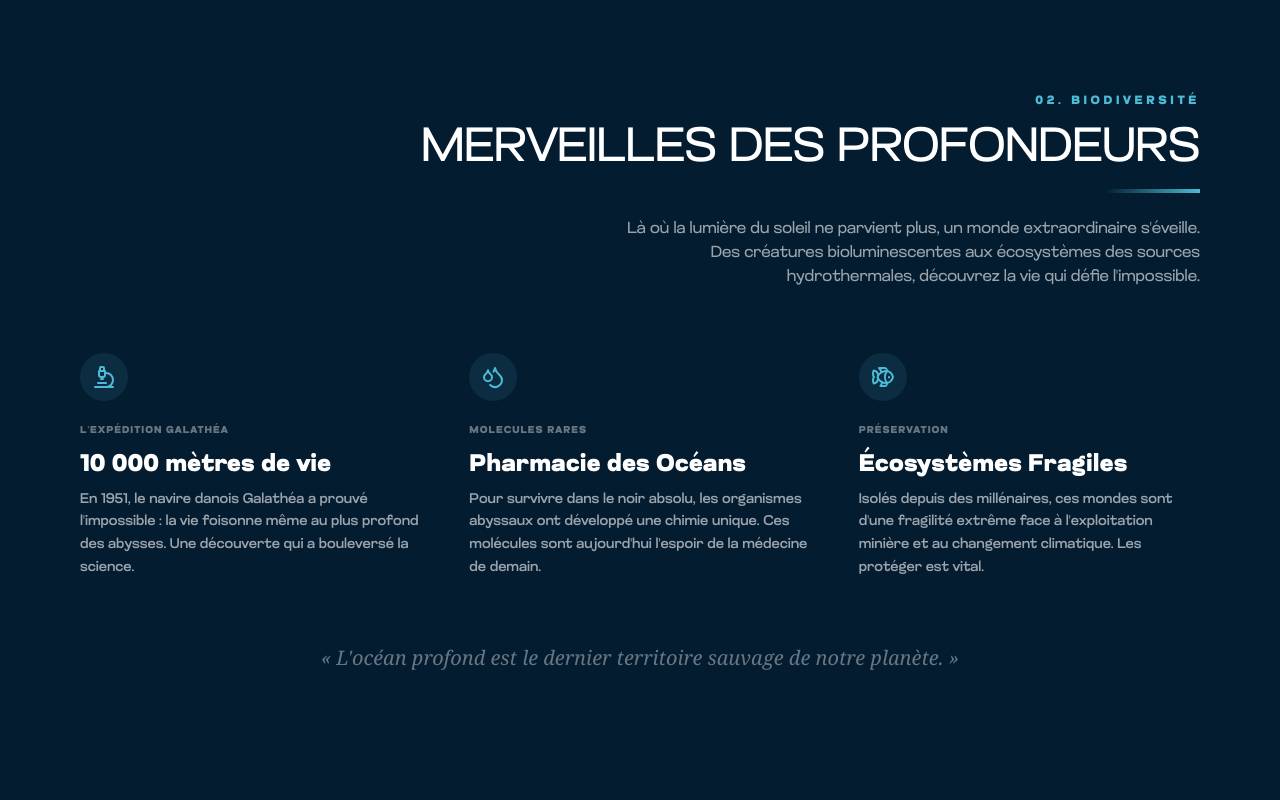
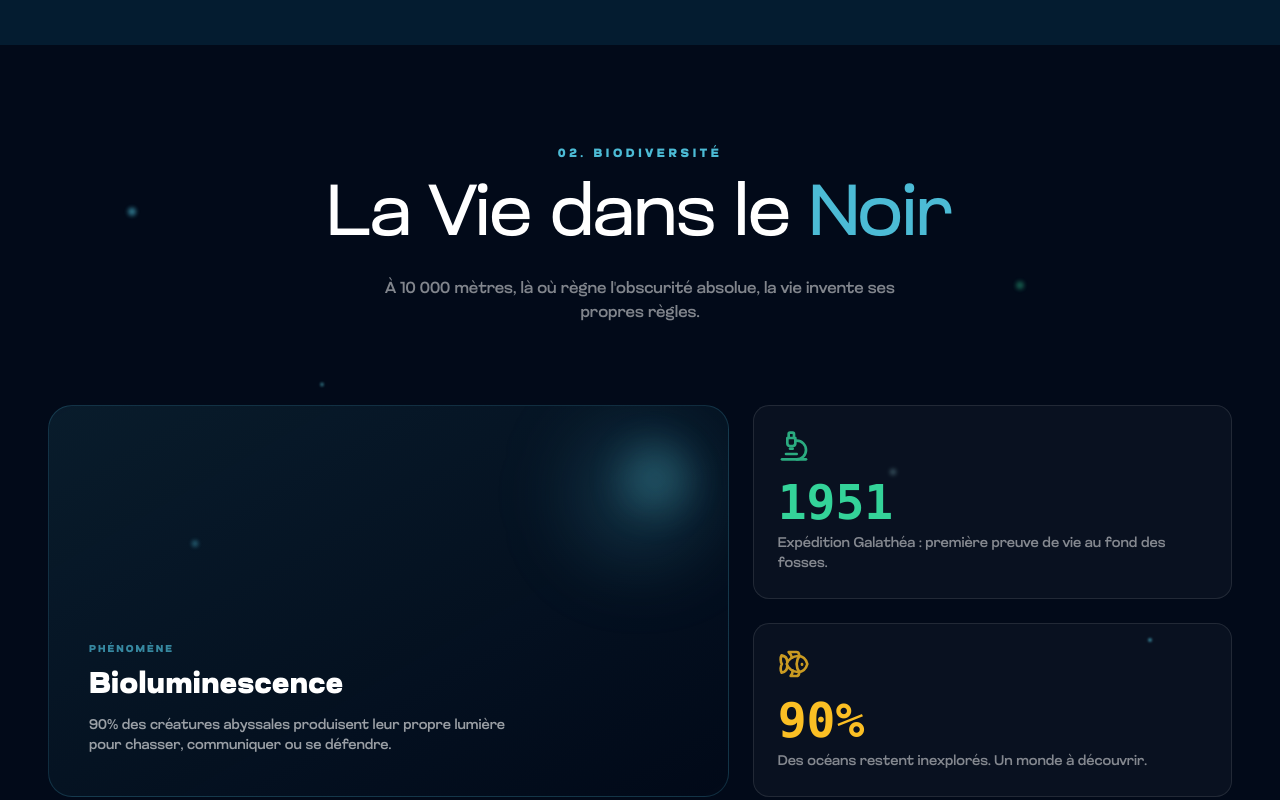
Before and after one commit to KillianGil/reaco-site-abysse, a Next.js app: page /visiter in a window 1280 px wide. Shown: the part 1420-2220 px from the top of the page. Built offline with nearby package versions, Linux system fonts and the light colour scheme.

Commit message:
optimisation V5

```diff
--- a/src/app/visiter/page.tsx
+++ b/src/app/visiter/page.tsx
@@ -4,7 +4,7 @@ import { Navbar, Footer } from "@/components/UI";
 import { useEffect, useRef } from "react";
 import gsap from "gsap";
 import { ScrollTrigger } from "gsap/ScrollTrigger";
-import { Anchor, Ship, Globe, Microscope, Radio, Database, ShieldAlert, Fish, Droplets } from "lucide-react";
+import { Anchor, Ship, Globe, Microscope, Radio, Database, ShieldAlert, Fish } from "lucide-react";
 
 gsap.registerPlugin(ScrollTrigger);
 
@@ -191,68 +191,65 @@ export default function ExpositionsPage() {
                     </div>
                 </section>
 
-                {/* ZONE 2: BIODIVERSITÉ & ABYSSES */}
-                <section className="px-4 md:px-20 max-w-7xl mx-auto w-full relative py-8 md:py-12">
-                    {/* Organic wave decoration */}
+                {/* ZONE 2: BIODIVERSITÉ - Design immersif bioluminescent */}
+                <section className="relative py-16 md:py-24 overflow-hidden">
+                    {/* Background atmosphérique */}
+                    <div className="absolute inset-0 bg-[#020A19]" />
+                    <div className="absolute inset-0 bg-[radial-gradient(ellipse_at_center,_#4CBBD5/8_0%,_transparent_70%)]" />
 
-
-                    <div className="section-header mb-10 md:mb-16 relative z-10 text-left md:text-right">
-                        <span className="text-[#4CBBD5] text-[10px] md:text-xs font-bold tracking-[0.3em] uppercase block mb-3 md:mb-4">02. BIODIVERSITÉ</span>
-                        <h3 className="text-3xl md:text-5xl font-light uppercase">
-                            Merveilles des Profondeurs
-                        </h3>
-                        <div className="h-1 w-16 md:w-24 bg-gradient-to-r md:bg-gradient-to-l from-[#4CBBD5] to-transparent mt-3 md:mt-4 md:ml-auto" />
-                        <p className="mt-4 md:mt-6 text-white/60 max-w-xl md:ml-auto leading-relaxed text-sm md:text-base font-light">
-                            Là où la lumière du soleil ne parvient plus, un monde extraordinaire s&apos;éveille.
-                            Des créatures bioluminescentes aux écosystèmes des sources hydrothermales,
-                            découvrez la vie qui défie l&apos;impossible.
-                        </p>
+                    {/* Particules bioluminescentes */}
+                    <div className="absolute inset-0 overflow-hidden pointer-events-none">
+                        <div className="bio-particle absolute top-[20%] left-[10%] w-2 h-2 bg-[#4CBBD5] rounded-full blur-[2px] opacity-60" />
+                        <div className="bio-particle absolute top-[40%] left-[25%] w-1 h-1 bg-cyan-300 rounded-full blur-[1px] opacity-40" />
+                        <div className="bio-particle absolute top-[60%] left-[15%] w-1.5 h-1.5 bg-[#4CBBD5] rounded-full blur-[2px] opacity-50" />
+                        <div className="bio-particle absolute top-[30%] right-[20%] w-2 h-2 bg-emerald-400 rounded-full blur-[2px] opacity-40" />
+                        <div className="bio-particle absolute top-[70%] right-[10%] w-1 h-1 bg-[#4CBBD5] rounded-full blur-[1px] opacity-60" />
+                        <div className="bio-particle absolute top-[50%] right-[30%] w-1.5 h-1.5 bg-cyan-200 rounded-full blur-[2px] opacity-30" />
                     </div>
 
-                    <div className="grid grid-cols-1 md:grid-cols-3 gap-8 md:gap-12">
-                        {[
-                            {
-                                icon: Microscope,
-                                title: "10 000 mètres de vie",
-                                subtitle: "L'EXPÉDITION GALATHÉA",
-                                desc: "En 1951, le navire danois Galathéa a prouvé l'impossible : la vie foisonne même au plus profond des abysses. Une découverte qui a bouleversé la science.",
-                                detail: "1951"
-                            },
-                            {
-                                icon: Droplets,
-                                title: "Pharmacie des Océans",
-                                subtitle: "MOLECULES RARES",
-                                desc: "Pour survivre dans le noir absolu, les organismes abyssaux ont développé une chimie unique. Ces molécules sont aujourd'hui l'espoir de la médecine de demain.",
-                                detail: "Recherche"
-                            },
-                            {
-                                icon: Fish,
-                                title: "Écosystèmes Fragiles",
-                                subtitle: "PRÉSERVATION",
-                                desc: "Isolés depuis des millénaires, ces mondes sont d'une fragilité extrême face à l'exploitation minière et au changement climatique. Les protéger est vital.",
-                                detail: "Urgence"
-                            }
-                        ].map((card, i) => (
-                            <div key={i} className="group flex flex-col items-start gap-4">
-                                {/* Minimalist Icon */}
-                                <div className="w-12 h-12 flex items-center justify-center rounded-full bg-[#4CBBD5]/10 text-[#4CBBD5] group-hover:bg-[#4CBBD5] group-hover:text-[#020A19] transition-all duration-300">
-                                    <card.icon className="w-6 h-6" strokeWidth={2} />
+                    <div className="relative z-10 px-4 md:px-12 max-w-7xl mx-auto">
+                        {/* Header centré */}
+                        <div className="text-center mb-12 md:mb-20">
+                            <span className="text-[#4CBBD5] text-[10px] md:text-xs font-bold tracking-[0.3em] uppercase">02. BIODIVERSITÉ</span>
+                            <h3 className="text-4xl md:text-6xl lg:text-7xl font-light mt-4 mb-6">
+                                La Vie dans le <span className="text-[#4CBBD5]">Noir</span>
+                            </h3>
+                            <p className="text-white/50 max-w-lg mx-auto text-sm md:text-base">
+                                À 10 000 mètres, là où règne l&apos;obscurité absolue, la vie invente ses propres règles.
+                            </p>
+                        </div>
+
+                        {/* Bento Grid asymétrique */}
+                        <div className="grid grid-cols-1 md:grid-cols-12 gap-4 md:gap-6">
+                            {/* Grande carte - Bioluminescence */}
+                            <div className="md:col-span-7 group relative bg-gradient-to-br from-[#4CBBD5]/10 to-transparent rounded-3xl p-8 md:p-10 border border-[#4CBBD5]/20 hover:border-[#4CBBD5]/40 transition-all duration-500 overflow-hidden min-h-[280px] flex flex-col justify-end">
+                                <div className="absolute top-6 right-6 w-24 h-24 md:w-32 md:h-32 bg-[#4CBBD5]/20 rounded-full blur-[40px] group-hover:bg-[#4CBBD5]/30 transition-all duration-700" />
+                                <div className="absolute top-10 right-10 w-12 h-12 md:w-16 md:h-16 bg-cyan-300/30 rounded-full blur-[20px] animate-pulse" />
+
+                                <div className="relative z-10">
+                                    <span className="text-[10px] font-bold tracking-[0.2em] text-[#4CBBD5]/70 uppercase">Phénomène</span>
+                                    <h4 className="text-2xl md:text-3xl font-bold text-white mt-2 mb-3">Bioluminescence</h4>
+                                    <p className="text-white/60 text-sm max-w-md">90% des créatures abyssales produisent leur propre lumière pour chasser, communiquer ou se défendre.</p>
+                                </div>
+                            </div>
+
+                            {/* Colonne droite - 2 cartes empilées */}
+                            <div className="md:col-span-5 flex flex-col gap-4 md:gap-6">
+                                {/* Stat card */}
+                                <div className="group relative bg-white/[0.03] rounded-2xl p-6 border border-white/10 hover:border-emerald-500/30 transition-all duration-300 flex-1">
+                                    <Microscope className="w-8 h-8 text-emerald-400 mb-4 opacity-80" />
+                                    <div className="text-4xl md:text-5xl font-mono font-bold text-emerald-400 mb-2">1951</div>
+                                    <p className="text-white/50 text-sm">Expédition Galathéa : première preuve de vie au fond des fosses.</p>
                                 </div>
 
-                                <div className="space-y-2">
-                                    <span className="text-[10px] font-bold tracking-widest text-white/40 uppercase">{card.subtitle}</span>
-                                    <h3 className="text-xl md:text-2xl font-bold text-white leading-tight group-hover:text-[#4CBBD5] transition-colors">{card.title}</h3>
-                                    <p className="text-sm text-white/60 leading-relaxed max-w-sm">{card.desc}</p>
+                                {/* Fact card */}
+                                <div className="group relative bg-white/[0.03] rounded-2xl p-6 border border-white/10 hover:border-amber-500/30 transition-all duration-300 flex-1">
+                                    <Fish className="w-8 h-8 text-amber-400 mb-4 opacity-80" />
+                                    <div className="text-4xl md:text-5xl font-mono font-bold text-amber-400 mb-2">90%</div>
+                                    <p className="text-white/50 text-sm">Des océans restent inexplorés. Un monde à découvrir.</p>
                                 </div>
                             </div>
-                        ))}
-                    </div>
-
-                    {/* Quote */}
-                    <div className="mt-12 md:mt-16 text-center">
-                        <blockquote className="text-lg md:text-xl text-white/40 font-serif italic max-w-2xl mx-auto">
-                            « L&apos;océan profond est le dernier territoire sauvage de notre planète. »
-                        </blockquote>
+                        </div>
                     </div>
                 </section>
 
```
